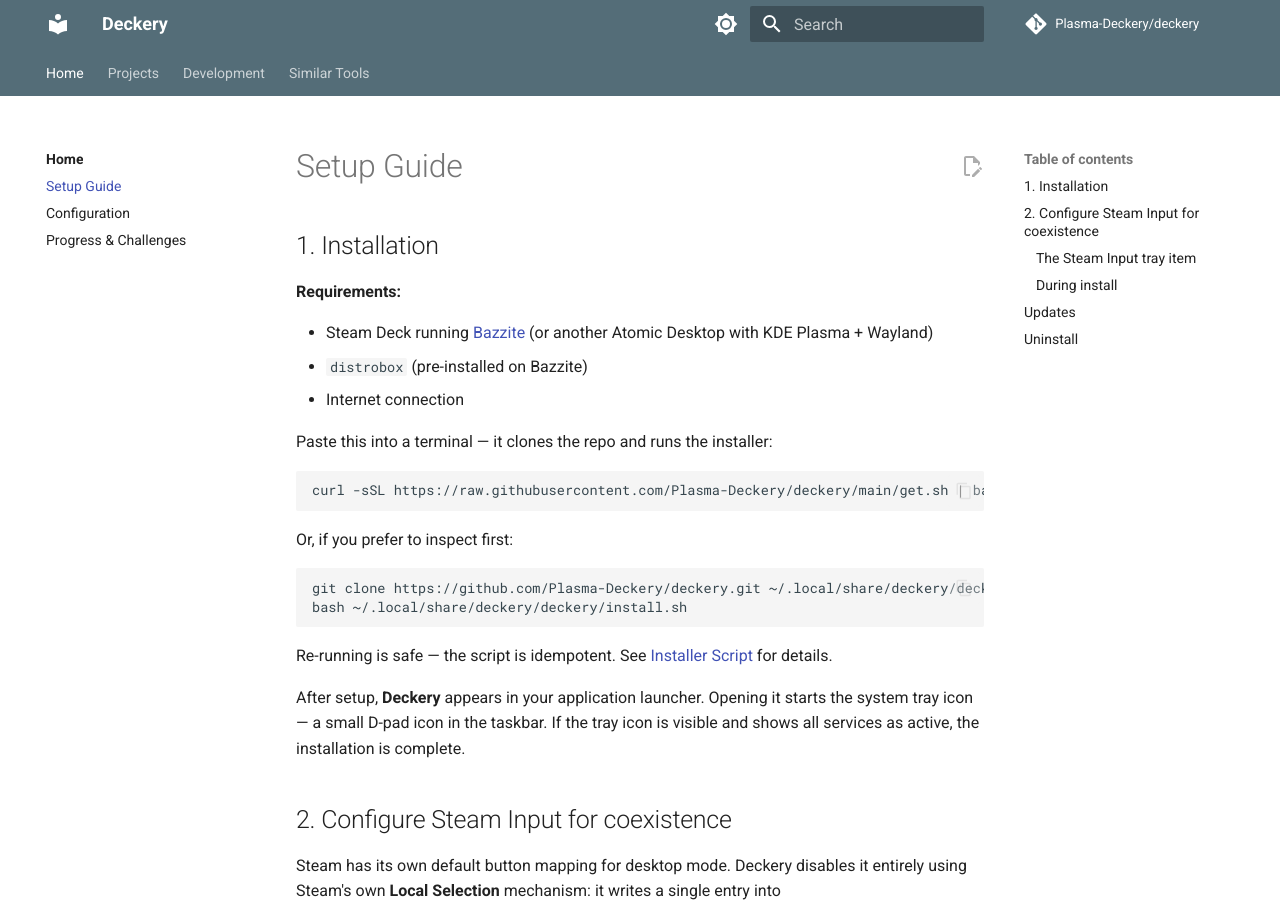
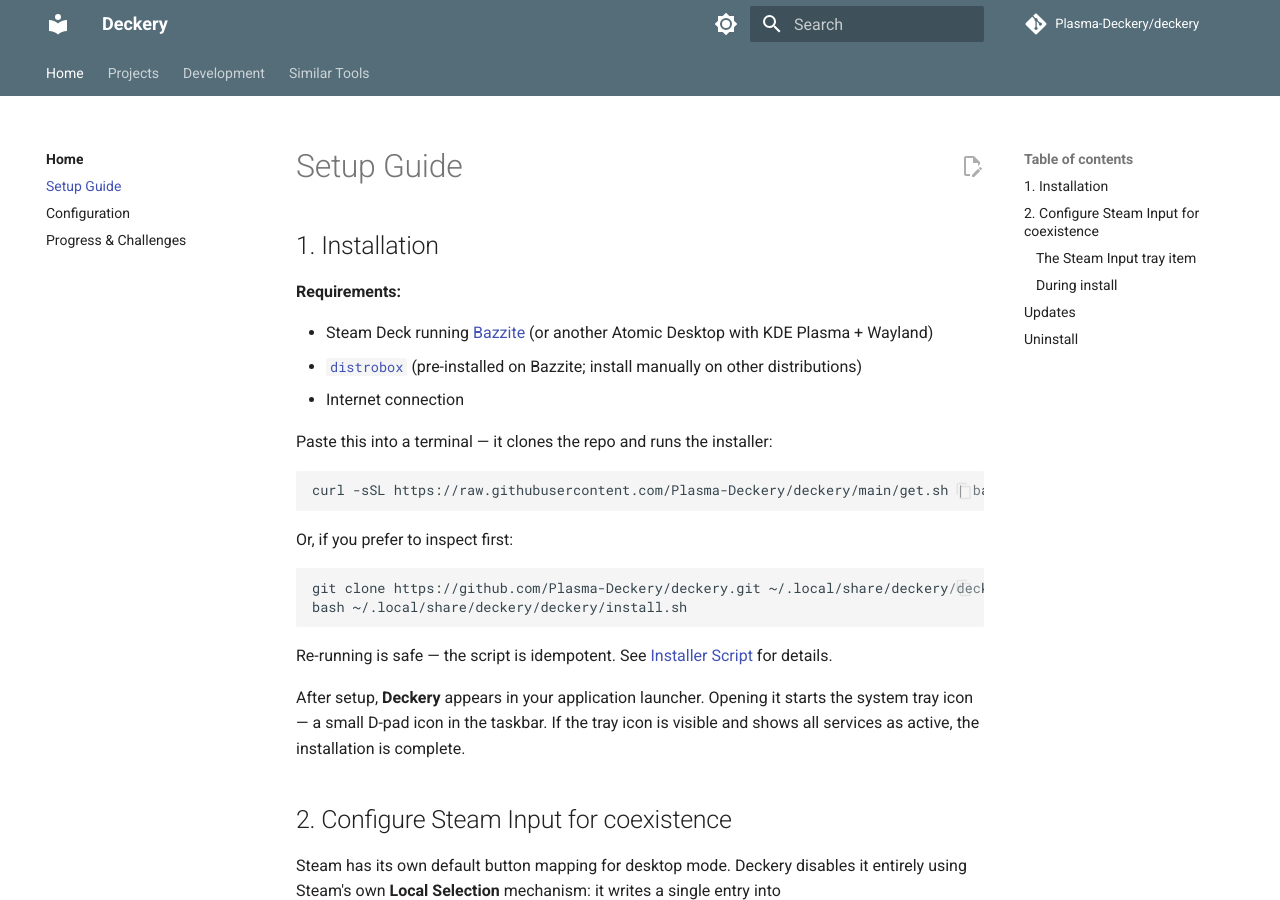
Before and after one commit to Plasma-Deckery/deckery, an MkDocs documentation site: the page built from docs/setup-guide.md, in a window 1280 px wide and 900 px high. Built offline with MkDocs 1.6.1 and Material for MkDocs 9.7.7, drawn with Linux system fonts in a browser that asks for light colours; comment, search, counter and statistics services are not loaded.

```diff
--- a/docs/setup-guide.md
+++ b/docs/setup-guide.md
@@ -5,7 +5,7 @@
 **Requirements:**
 
 - Steam Deck running [Bazzite](https://bazzite.gg) (or another Atomic Desktop with KDE Plasma + Wayland)
-- `distrobox` (pre-installed on Bazzite)
+- [`distrobox`](https://distrobox.it/#installation) (pre-installed on Bazzite; install manually on other distributions)
 - Internet connection
 
 Paste this into a terminal — it clones the repo and runs the installer:
```
Also changed, not shown: 1 other file.
